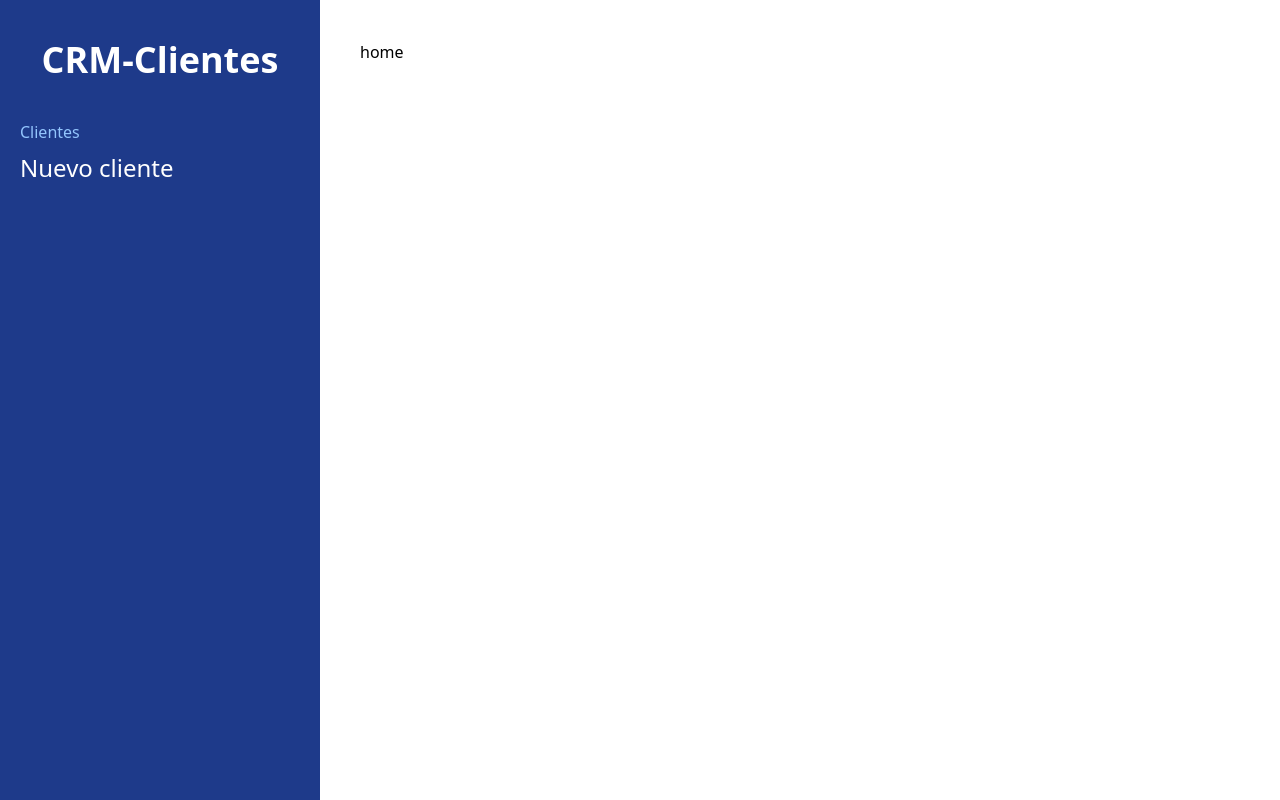
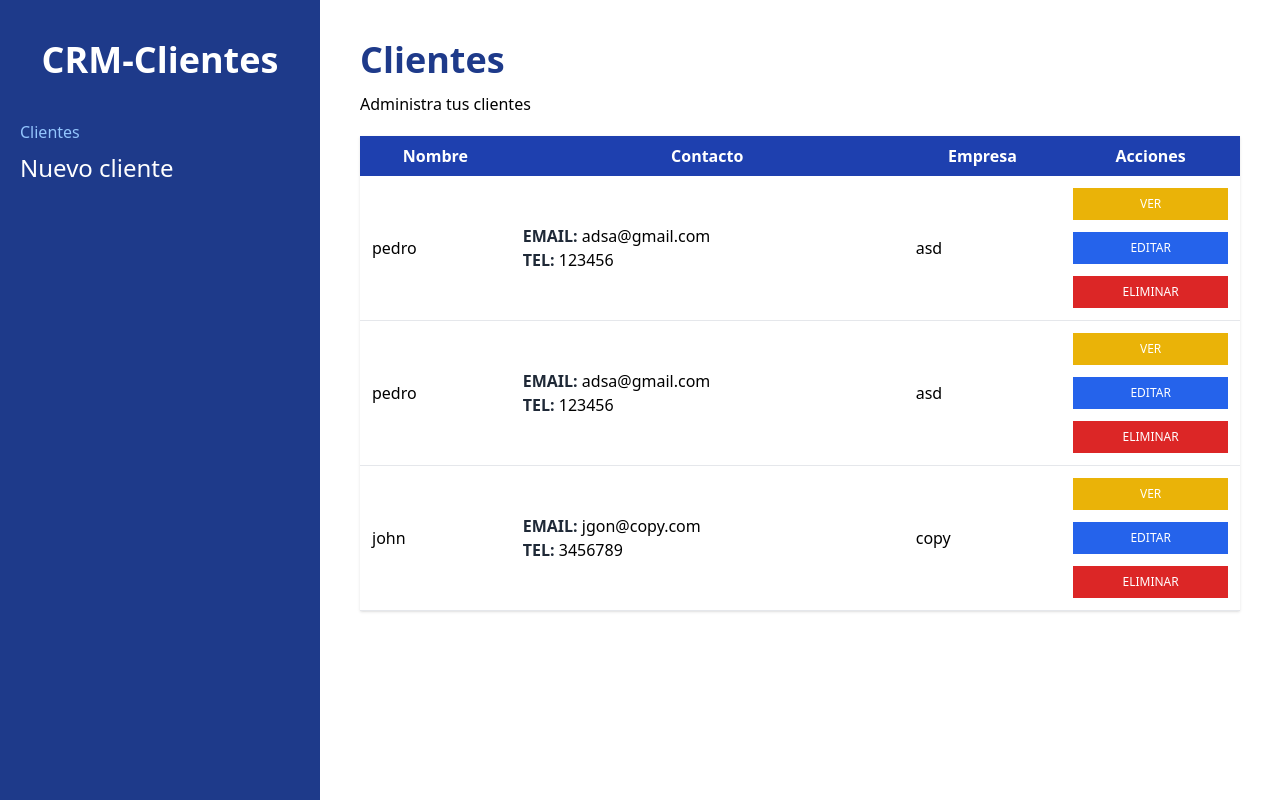
Before and after one commit to raruilova/client-manager, a React (Vite) app: page /clientes in a window 1280 px wide. Built offline with nearby package versions, Linux system fonts and the light colour scheme; data requests are answered from the project's data file.

Commit message:
dinamic routing

```diff
--- /dev/null
+++ b/db.json
@@ -0,0 +1,28 @@
+{
+  "clients": [
+    {
+      "name": "pedro",
+      "company": "asd",
+      "email": "adsa@gmail.com",
+      "phone": "123456",
+      "notes": "buen servicio",
+      "id": 1
+    },
+    {
+      "name": "pedro",
+      "company": "asd",
+      "email": "adsa@gmail.com",
+      "phone": "123456",
+      "notes": "der",
+      "id": 2
+    },
+    {
+      "name": "john",
+      "company": "copy",
+      "email": "jgon@copy.com",
+      "phone": "3456789",
+      "notes": "",
+      "id": 3
+    }
+  ]
+}
--- a/package.json
+++ b/package.json
@@ -9,6 +9,7 @@
   "dependencies": {
     "autoprefixer": "^10.4.2",
     "formik": "^2.2.9",
+    "json-server": "^0.17.0",
     "postcss": "^8.4.5",
     "react": "^17.0.2",
     "react-dom": "^17.0.2",
--- /dev/null
+++ b/src/components/Client.jsx
@@ -0,0 +1,46 @@
+import {useNavigate} from 'react-router-dom';
+
+const Client = ({ client }) => {
+
+    const navigate = useNavigate();
+
+    return (
+        <tr className="border-b hover:bg-gray-50">
+            <td className="p-3">{client.name}</td>
+            <td className="p-3">
+                <p>
+                    <span className="text-gray-800 uppercase font-bold">Email:</span>{" "}
+                    {client.email}
+                </p>
+                <p>
+                    <span className="text-gray-800 uppercase font-bold">Tel:</span>{" "}
+                    {client.phone}
+                </p>
+            </td>
+            <td className="p-3">{client.company}</td>
+            <td className="p-3">
+                <button
+                    type="button"
+                    className="bg-yellow-500 hover:bg-yellow-600 block w-full text-white p-2 uppercase font-bolf text-xs"
+                    onClick={() => navigate(`/clientes/${client.id}`)}
+                >
+                    Ver
+                </button>
+                <button
+                    type="button"
+                    className="bg-blue-600 hover:bg-blue-700 block w-full text-white p-2 uppercase font-bolf text-xs mt-3"
+                >
+                    Editar
+                </button>
+                <button
+                    type="button"
+                    className="bg-red-600 hover:bg-red-700 block w-full text-white p-2 uppercase font-bolf text-xs mt-3"
+                >
+                    Eliminar
+                </button>
+            </td>
+        </tr>
+    );
+};
+
+export default Client;
--- a/src/components/FormClient.jsx
+++ b/src/components/FormClient.jsx
@@ -1,8 +1,10 @@
 import { Formik, Form, Field } from "formik";
 import * as Yup from "yup"; //para validaciones mas potentes
+import { useNavigate } from "react-router-dom";
 import Alert from "./Alert";
 
 const FormClient = () => {
+  const navigate = useNavigate();
   const newClientShema = Yup.object().shape({
     name: Yup.string()
       .min(3, "El nombre es muy corto")
@@ -18,8 +20,24 @@ const FormClient = () => {
       .typeError("El número no es válido"), //va ese typeError ya que no me deja escribir el error como los anteriores
   });
 
-  const handleSubmit = (values) => {
+  const handleSubmit = async (values) => {
     //los values es como obtengo los datos escritos en los campos
+
+    try {
+      const url = "http://localhost:4000/clients";
+      const response = await fetch(url, {
+        method: "POST",
+        body: JSON.stringify(values), //json-server se envia el objeto en string
+        //structura para las peticiones de json-server
+        headers: {
+          "Content-Type": "application/json",
+        },
+      });
+      const data = await response.json();
+      navigate("/clientes");
+    } catch (error) {
+      console.log(error);
+    }
   };
 
   return (
@@ -35,8 +53,9 @@ const FormClient = () => {
           phone: "",
           notes: "",
         }}
-        onSubmit={(values) => {
-          handleSubmit(values);
+        onSubmit={async (values, { resetForm }) => {
+          await handleSubmit(values);
+          resetForm();
         }}
         validationSchema={newClientShema} //lo conecto con yup y lo valida
       >
--- /dev/null
+++ b/src/hooks/useGetClients.js
@@ -0,0 +1,22 @@
+import { useEffect, useState } from "react";
+
+const useGetClients = (API) => {
+  const [clients, setClients] = useState(API.length > 30 ? {} : []);
+  const [loading, setLoading] = useState(false);
+
+  useEffect(async () => {
+    setLoading(!loading);
+    try {
+      const response = await fetch(API);
+      const data = await response.json();
+      setClients(data);
+    } catch (error) {
+      console.log(error);
+    }
+    setLoading(false);
+  }, []);
+
+  return [clients, loading];
+};
+
+export default useGetClients;
--- a/src/pages/Home.jsx
+++ b/src/pages/Home.jsx
@@ -1,9 +1,33 @@
-import React from 'react';
+import Client from "../components/Client";
+import useGetClients from "../hooks/useGetClients";
 
 const Home = () => {
-  return <div>
-    <h1>home</h1>
-  </div>;
+  const API = "http://localhost:4000/clients";
+
+  const [clients] = useGetClients(API);
+  console.log(clients);
+
+  return (
+    <>
+      <h1 className="font-black text-4xl text-blue-900">Clientes</h1>
+      <p className="mt-3">Administra tus clientes</p>
+      <table className="w-full mt-5 table-auto shadow bg-white">
+        <thead className="bg-blue-800 text-white">
+          <tr>
+            <th className="p-2">Nombre</th>
+            <th className="p-2">Contacto</th>
+            <th className="p-2">Empresa</th>
+            <th className="p-2">Acciones</th>
+          </tr>
+        </thead>
+        <tbody>
+          {clients.map((client) => (
+            <Client key={client.id} client={client} />
+          ))}
+        </tbody>
+      </table>
+    </>
+  );
 };
 
 export default Home;
--- /dev/null
+++ b/src/pages/ViewClient.jsx
@@ -0,0 +1,66 @@
+import { useState } from "react";
+import { useParams } from "react-router-dom"; //este lee los parametros de mi url, ese id dinamico
+import useGetClients from "../hooks/useGetClients";
+
+const VierClient = () => {
+  const params = useParams();
+  const API = `http://localhost:4000/clients/${params.id}`;
+  const [client, loading] = useGetClients(API);
+
+  return (
+    <>
+      {loading ? (
+        <p>Cargando</p>
+      ) : (
+        <>
+          <h1 className="font-black text-4xl text-blue-900">
+            Ver cliente: {client.name}
+          </h1>
+          <p className="mt-3">Información del cliente</p>
+          {client.name && (
+            <p className="text-4xl text-gray-600 mt-10">
+              <span className="text-gray-800 uppercase font-bold">
+                Cliente:
+              </span>{" "}
+              {client.name}
+            </p>
+          )}
+
+          {client.email && (
+            <p className="text-2xl text-gray-600 mt-4">
+              <span className="text-gray-800 uppercase font-bold">Email:</span>{" "}
+              {client.email}
+            </p>
+          )}
+
+          {client.phone && (
+            <p className="text-2xl text-gray-600 mt-4">
+              <span className="text-gray-800 uppercase font-bold">
+                Teléfono:
+              </span>{" "}
+              {client.phone}
+            </p>
+          )}
+
+          {client.company && (
+            <p className="text-2xl text-gray-600 mt-4">
+              <span className="text-gray-800 uppercase font-bold">
+                Empresa:
+              </span>{" "}
+              {client.company}
+            </p>
+          )}
+
+          {client.notes && (
+            <p className="text-2xl text-gray-600 mt-4">
+              <span className="text-gray-800 uppercase font-bold">Notas:</span>{" "}
+              {client.notes}
+            </p>
+          )}
+        </>
+      )}
+    </>
+  );
+};
+
+export default VierClient;
--- a/src/routes/App.jsx
+++ b/src/routes/App.jsx
@@ -4,6 +4,7 @@ import Layout from "../layout/Layout";
 import Home from "../pages/Home";
 import NewClient from '../pages/NewClient';
 import EditClient from '../pages/EditClient';
+import ViewClient from '../pages/ViewClient';
 
 function App() {
   // al colocar ese path dentro de <Route></Route> se crea una ruta asi, /clientes/nuevo, si creo otra seria /cliente/ruta
@@ -15,6 +16,7 @@ function App() {
           <Route index element={<Home />} />
           <Route path="nuevo" element={<NewClient/>}/>
           <Route path="editar:id" element={<EditClient/>}/>
+          <Route path=":id" element={<ViewClient/>}/>
         </Route>
       </Routes>
     </BrowserRouter>
```
Also changed, not shown: tailwindcss.txt, 1 other file (tests, documents, lock files or other folders).
